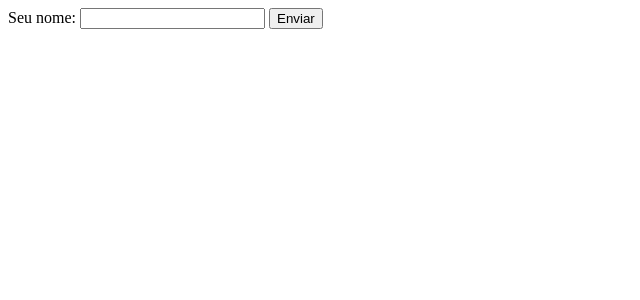
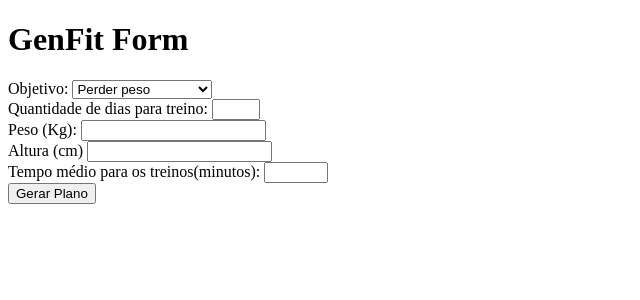
Before and after one commit to Gabriel-olimpio/genfit-app, a Flask app: page /form in a window 1280 px wide. Shown: the top 300 px of the page, without its empty margins (0-640 px from the left). Run offline with Flask 3, Linux system fonts and the light colour scheme.

Commit message:
add forms.html and llama api

```diff
--- a/app.py
+++ b/app.py
@@ -1,9 +1,13 @@
 from functools import wraps
-from flask import Flask, render_template, request, flash, redirect, url_for, abort
+from flask import Flask, jsonify, render_template, request, flash, redirect, url_for, abort
 from flask_sqlalchemy import SQLAlchemy
 from flask_login import LoginManager, UserMixin, login_user, logout_user, login_required, current_user
 import bcrypt
 from werkzeug.security import generate_password_hash
+
+# URL da API
+OLLAMA_URL = "http://localhost:11434/api/generate"
+
 
 # Config do flask e banco de dados
 app = Flask(__name__)
@@ -23,6 +27,44 @@ login_manager.login_message = 'Você precisa estar logado para acessar esta pág
 @login_manager.user_loader
 def load_user(user_id):
     return Usuario.query.get(int(user_id))
+
+
+@app.route('/generate_plan', methods=['POST'])
+def generate_plan():
+    user_data = request.json
+
+    objetivo = user_data.get("objetivo")
+    dias = user_data.get("dias")
+    peso = user_data.get("peso")
+    altura = user_data.get("altura")
+    duracao = user_data.get("duracao")
+
+    prompt = f"""
+        Crie um plano de treino para um usuário com as seguintes informações:
+        - Objetivo: {objetivo}
+        - Peso: {peso} kg
+        - Altura: {altura} cm
+        - Quantidade de dias disponíveis por semana: {dias}
+        - Duração média do treino: {duracao} minutos
+        Inclua exercícios com séries, repetições, e tempo de descanso. Liste os treinos dia a dia.
+    """
+
+    try:
+        response = request.post(
+            OLLAMA_URL,
+            json={
+                "model": "llama3.2",  # Especifique o modelo desejado (ex.: 'llama2')
+                "prompt": prompt
+            }
+        )
+        response.raise_for_status()
+        data = response.json()
+        plan = data.get("response", "").strip()
+        return jsonify({"plan": plan})
+    except Exception as e:
+        return jsonify({"error": str(e)}), 500
+
+
 
 
 # Verificação de papel (adm, user)
--- a/static/script.js
+++ b/static/script.js
@@ -6,3 +6,42 @@ document.addEventListener('DOMContentLoaded', () => {
         });
     });
 });
+
+// Fetch para o backend
+
+document.getElementById("exercise-form").addEventListener("submit", async function (event) {
+    event.preventDefault(); // Evita o reload da página
+
+    // Coleta os dados do formulário
+    const formData = {
+        objetivo: document.getElementById("objetivo").value,
+        dias: document.getElementById("dias").value,
+        peso: document.getElementById("peso").value,
+        altura: document.getElementById("altura").value,
+        duracao: document.getElementById("duracao").value
+
+    };
+
+    try {
+        // Faz a requisição ao backend
+        const response = await fetch('/generate_plan', {
+            method: 'POST',
+            headers: {
+                'Content-Type': 'application/json'
+            },
+            body: JSON.stringify(formData)
+        });
+
+        const data = await response.json();
+
+        // Exibe o plano gerado no frontend
+        const resultDiv = document.getElementById("result");
+        if (data.plan) {
+            resultDiv.innerHTML = `<h2>Plano de Treino Gerado:</h2><pre>${data.plan}</pre>`;
+        } else {
+            resultDiv.innerHTML = `<p>Erro ao gerar o plano: ${data.error}</p>`;
+        }
+    } catch (error) {
+        console.error("Erro:", error);
+    }
+});
--- a/templates/form.html
+++ b/templates/form.html
@@ -3,13 +3,43 @@
 <head>
     <meta charset="UTF-8">
     <meta name="viewport" content="width=device-width, initial-scale=1.0">
+    <script src="{{ url_for('static', filename='script.js') }}" defer></script>
     <title>Formulário</title>
 </head>
 <body>
-    <form method="POST">
-        <label for="nome">Seu nome:</label>
-        <input type="text" id="nome" name="nome">
-        <button type="submit">Enviar</button>
+    <h1>GenFit Form</h1>
+    <form id="exercise-form">
+
+        <label for="objetivo">Objetivo:</label>
+        <select name="objetivo" id="objetivo">
+            <option value="perder peso">Perder peso</option>
+            <option value="ganhar músculo">Ganhar músculo</option>
+            <option value="continuar em forma">Continuar em forma</option>
+        </select>
+
+        <br>
+
+        <label for="dias">Quantidade de dias para treino:</label>
+        <input type="number" id="dias" name="dias" min="1" max="7">
+
+        <br>
+
+        <label for="peso">Peso (Kg):</label>
+        <input type="number" id="peso" name="peso">
+
+        <br>
+
+        <label for="altura">Altura (cm)</label>
+        <input type="number" id="altura" name="altura">
+
+        <br>
+
+        <label for="duracao">Tempo médio para os treinos(minutos):</label>
+        <input type="number" id="duracao" name="duracao" min="20" max="120">
+
+        <br>
+
+        <button type="submit">Gerar Plano</button>
     </form>
 </body>
 </html>
```
Also changed, not shown: requirements.txt (+14 -0 lines).
